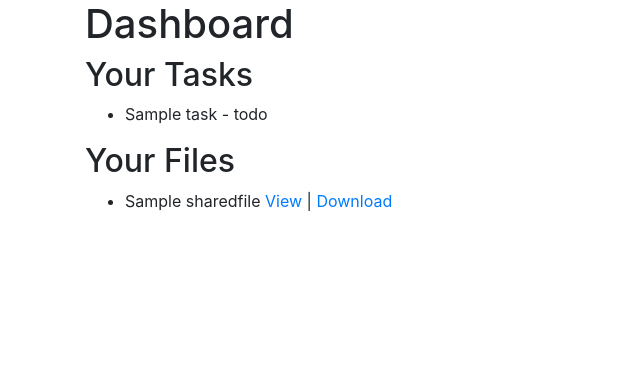
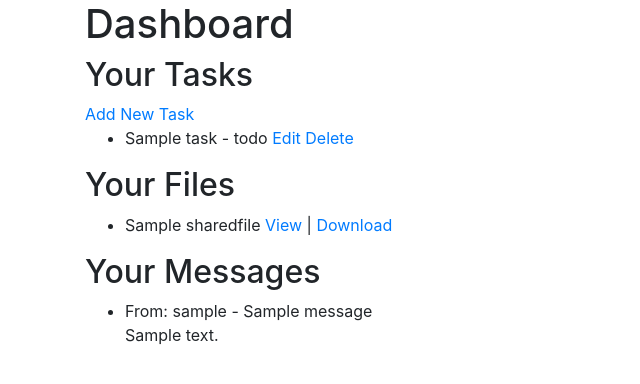
Before and after one commit to Budbomber/Frollab, a Django app: page /dashboard/ in a window 1280 px wide. Shown: the top 384 px of the page, without its empty margins (0-640 px from the left). Run offline with Django 4.2, Linux system fonts and the light colour scheme; a user stored in the database is signed in; tables that the repository leaves empty hold one stand-in row (values such as "Sample post"); some libraries are stand-ins or nearby versions.

Commit message:
Refactor task management and integrate messaging on dashboard
Enhanced user dashboard functionality by integrating user tasks and messages, separating deadlines to date and time in task management, and updating relevant function names for clarity. Changes enable the users to interact with their tasks directly from their dashboard, fostering a smooth user experience. Modifications were applied to associated views, templates, models, and forms. Inclusion of 'user_messages' aids in quick access to incoming messages.

```diff
--- a/Frollab/urls.py
+++ b/Frollab/urls.py
@@ -5,7 +5,6 @@ from django.contrib.auth import views as auth_views
 from django.urls import path
 
 from apps.task_management import views
-from apps.user_dashboard import apps
 from apps.users.views import signup
 from apps.file_sharing.views import upload_file, file_list, delete_file
 from apps.file_sharing.views import download_file
@@ -24,7 +23,7 @@ urlpatterns = [
     path('files/', file_list, name='file_list'),
     path('files/download/<int:file_id>/', download_file, name='download_file'),
     path('files/delete/<int:file_id>/', delete_file, name='delete_file'),
-    path('dashboard/', Dashboard.as_view(), name='Dashboard'),
+    path('dashboard/', Dashboard.as_view(), name='dashboard'),
 ]
 
 if settings.DEBUG:
--- a/apps/task_management/admin.py
+++ b/apps/task_management/admin.py
@@ -3,9 +3,9 @@ from .models import Task
 
 
 class TaskAdmin(admin.ModelAdmin):
-    list_display = ('title', 'description', 'owner', 'status', 'deadline')
-    list_filter = ('owner', 'status', 'deadline')
-    search_fields = ('title', 'description', 'owner', 'status', 'deadline')
+    list_display = ('title', 'description', 'owner', 'status', 'deadline_date', 'deadline_time')
+    list_filter = ('owner', 'status')
+    search_fields = ('title', 'description', 'owner', 'status', 'deadline_date', 'deadline_time')
 
 
 admin.site.register(Task, TaskAdmin)
--- a/apps/task_management/forms.py
+++ b/apps/task_management/forms.py
@@ -5,10 +5,12 @@ from .models import Task
 class TaskForm(forms.ModelForm):
     class Meta:
         model = Task
-        fields = ('title', 'description', 'status', 'deadline', 'owner')
+        fields = ('title', 'description', 'status', 'deadline_date', 'deadline_time', 'owner')
+
+        widgets = {
+            'deadline_date': forms.DateInput(attrs={'type': 'date', 'class': 'form-control'}),
+            'deadline_time': forms.TimeInput(attrs={'type': 'time', 'class': 'form-control'}),
+        }
 
     def __init__(self, *args, **kwargs):
         super(TaskForm, self).__init__(*args, **kwargs)
-    widgets = {
-        'deadline': forms.DateInput(attrs={'type': 'date'})
-    }
--- a/apps/task_management/models.py
+++ b/apps/task_management/models.py
@@ -12,7 +12,9 @@ class Task(models.Model):
     description = models.TextField()
     owner = models.ForeignKey(settings.AUTH_USER_MODEL, related_name='tasks', on_delete=models.CASCADE)
     status = models.CharField(max_length=20, choices=STATUS_CHOICES, default='todo')
-    deadline = models.DateTimeField()
+    deadline_date = models.DateField(null=True)
+    deadline_time = models.TimeField(null=True)
 
     def __str__(self):
-        return f"{self.title} - {self.get_status_display()} - {self.owner} - {self.deadline.strftime('%Y-%m-%d %H:%M')}"
+        return (f"{self.title} - {self.get_status_display()} - {self.owner} -"
+                f" {self.deadline_date} - {self.deadline_time}")
--- a/apps/user_dashboard/views.py
+++ b/apps/user_dashboard/views.py
@@ -1,8 +1,10 @@
-from django.shortcuts import render
+from django.shortcuts import render, redirect
 from django.views import View
 
+from apps.communication.models import Message
 from apps.file_sharing.models import SharedFile
 from apps.task_management.models import Task
+from apps.task_management.views import TaskForm
 
 
 class Dashboard(View):
@@ -10,10 +12,25 @@ class Dashboard(View):
     def get(request):
         user_tasks = Task.objects.filter(owner=request.user)
         user_files = SharedFile.objects.filter(owner=request.user)
+        user_messages = Message.objects.filter(receiver=request.user)
+        form = TaskForm()
 
         context = {
             'user_tasks': user_tasks,
+            'task_form': form,
             'user_files': user_files,
+            'user_messages': user_messages,
         }
 
         return render(request, 'dashboard.html', context)
+
+    def post(self, request):
+        form = TaskForm(request.POST)
+        if form.is_valid():
+            new_task = form.save(commit=False)
+            new_task.owner = request.user
+            new_task.save()
+            return redirect('dashboard')
+
+        user_tasks = Task.objects.filter(owner=request.user)
+        return render(request, 'dashboard.html', {'user_tasks': user_tasks, 'task_form': form})
--- a/templates/dashboard.html
+++ b/templates/dashboard.html
@@ -10,9 +10,13 @@
     <h1>Dashboard</h1>
 
     <h2>Your Tasks</h2>
+    <a href="{% url 'task_create'%}?next=dashboard">Add New Task</a>
     <ul>
         {% for task in user_tasks %}
-            <li>{{ task.title }} - {{ task.status }}</li>
+            <li>{{ task.title }} - {{ task.status }}
+            <a href="{% url 'task_update' task.id %}">Edit</a>
+            <a href="{% url 'task_delete' task.id %}">Delete</a>
+            </li>
         {% empty %}
             <li>No tasks found</li>
         {% endfor %}
@@ -32,6 +36,19 @@
         {% endfor %}
     </ul>
 
+    <h2>Your Messages</h2>
+    <ul>
+        {% for message in user_messages %}
+            <li>
+                From: {{ message.sender.username }} - {{ message.subject }}
+                <p>{{ message.message|truncatechars:50 }}</p>  <!-- Show a preview of the message -->
+            </li>
+        {% empty %}
+            <li>No messages found</li>
+        {% endfor %}
+    </ul>
+
+
 </div>
 </body>
 </html>
```
Also changed, not shown: apps/task_management/views.py (+10 -7 lines).
